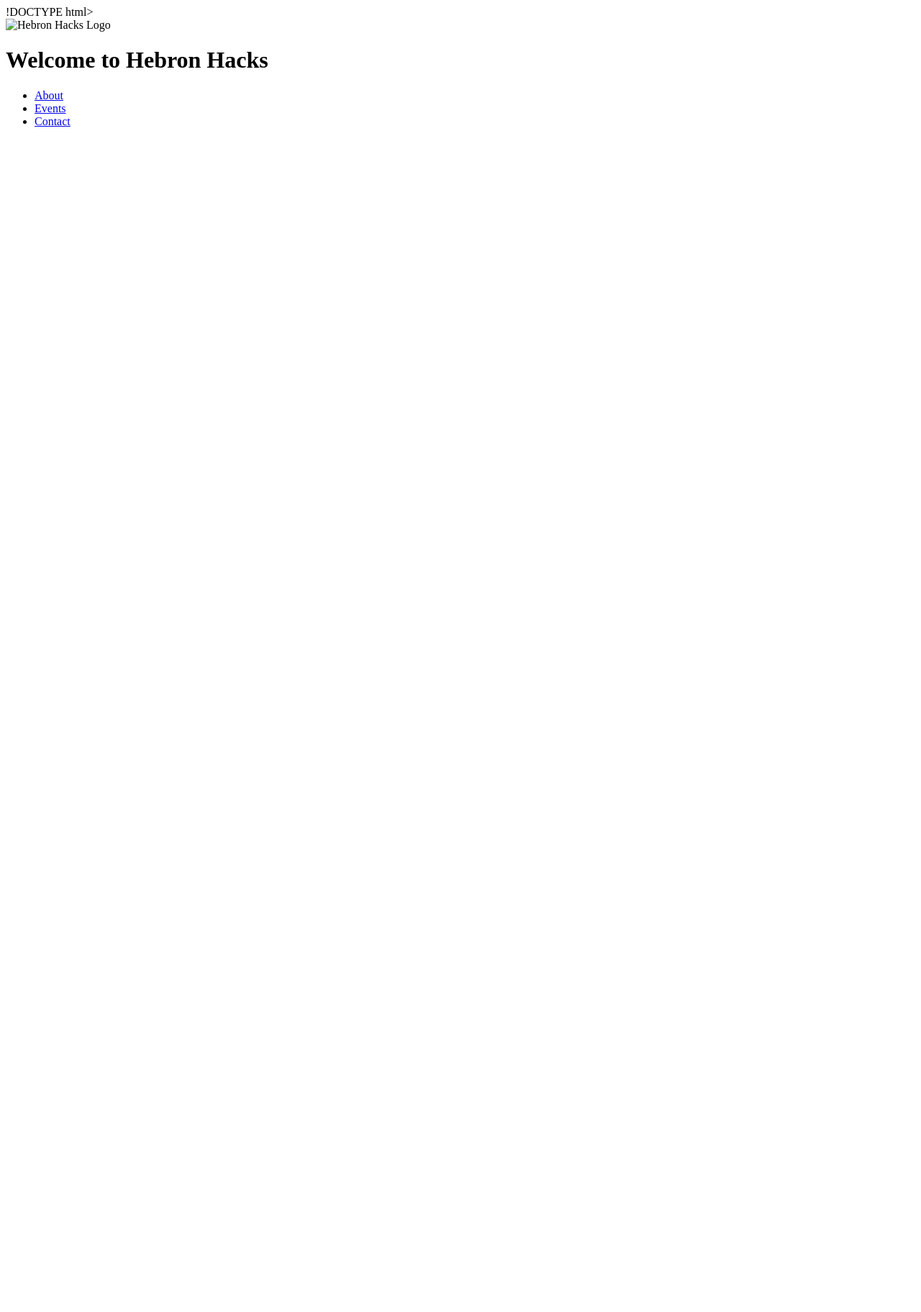
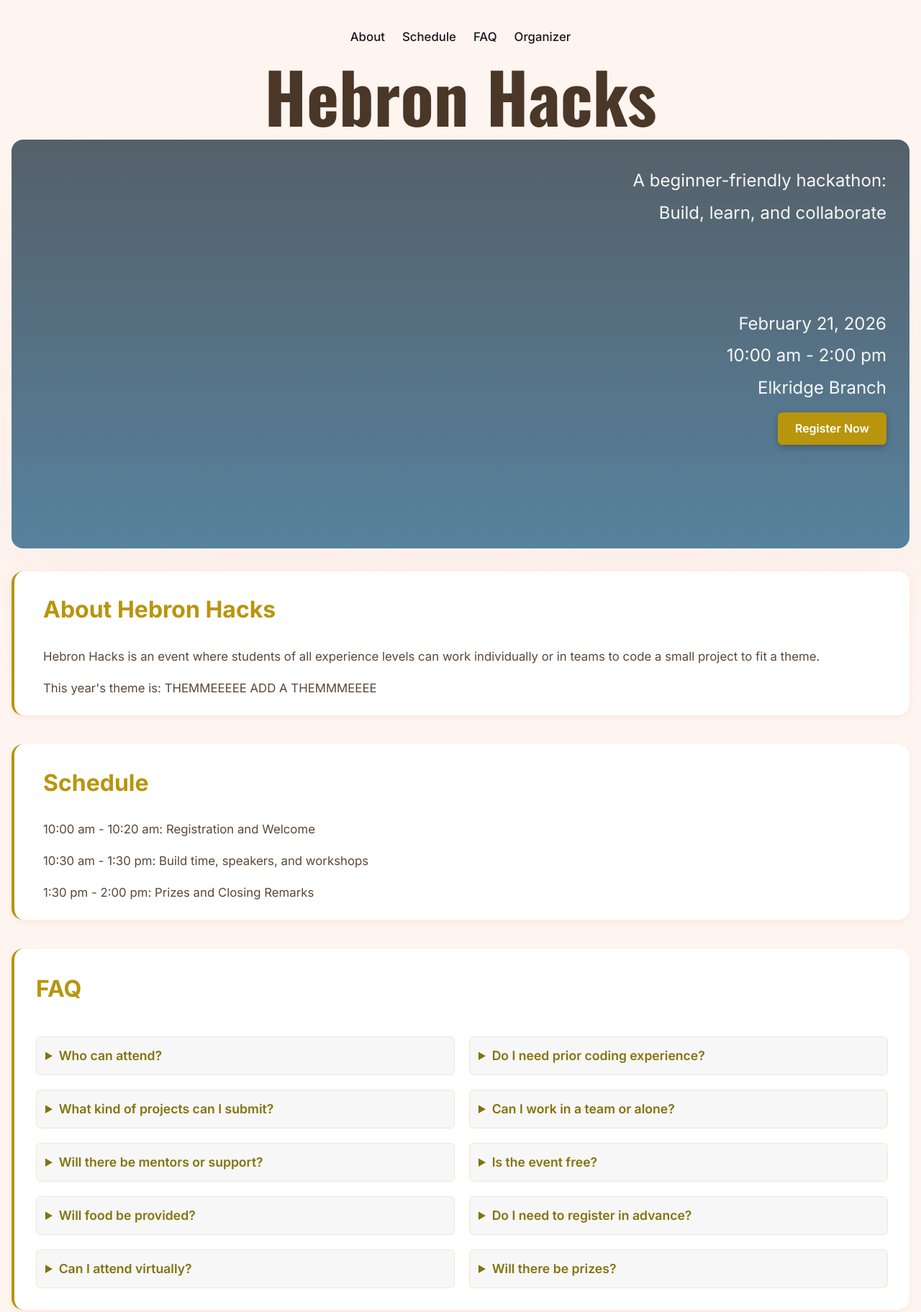
Before and after one commit to HebronHacks/hebronhacks.github.io, a plain HTML site: page main.html in a window 1280 px wide. Shown: the top 1823 px of the page at 72% size. Before the commit the page ends 800 px from the top, so only its background shows below. Drawn offline with nearby package versions, Linux system fonts and the light colour scheme.

Commit message:
Update HTML structure and styling

```diff
--- a/main.html
+++ b/main.html
@@ -1,4 +1,4 @@
-!DOCTYPE html>
+<!DOCTYPE html>
 <html lang="en">
     <head>
         <meta charset="UTF-8">
@@ -7,15 +7,134 @@
         <link rel="stylesheet" href="style.css">
     </head>
     <body>
+        <nav class="navbar">
+            <a href="#about">About</a>
+            <a href="#schedule">Schedule</a>
+            <a href="#faq">FAQ</a>
+            <a href="#organizer">Organizer</a>
+        </nav>
+
+        <div class="HebronHacks">
+            <h1>Hebron Hacks</h1>
+        </div>
+
         <header>
-            <img src="hebronhackslogo.png" alt="Hebron Hacks Logo" class="logo">
-            <h1>Welcome to Hebron Hacks</h1>
-            <nav>
-                <ul>
-                    <li><a href="#about">About</a></li>
-                    <li><a href="#events">Events</a></li>
-                    <li><a href="#contact">Contact</a></li>
-                </ul>
+            <p>A beginner-friendly hackathon:</p>
+            <p>Build, learn, and collaborate</p><br><br><br><br>
+            <p>February 21, 2026</p>
+            <p>10:00 am - 2:00 pm</p>
+            <p>Elkridge Branch</p>
+            <a href="https://docs.google.com/forms/d/e/1FAIpQLSfYKWyybxWXGmYkvp_SejnLG1j4pT2fsm_Zh-QbUBAGjT4VTw/viewform?usp=dialog" class="register-button" target="_blank">Register Now</a>
         </header>
+
+
+        <div class="intro" id="about">
+            <h2>About Hebron Hacks</h2>
+            <p>Hebron Hacks is an event where students of all experience levels can work individually or in teams to code a small project to fit a theme.</p>
+            <p>This year's theme is: THEMMEEEEE ADD  A THEMMMEEEE</p>
+        </div>
+
+        <div class="schedule" id="schedule">
+            <h2>Schedule</h2>
+            <p>10:00 am - 10:20 am: Registration and Welcome</p>
+            <p>10:30 am - 1:30 pm: Build time, speakers, and workshops</p>
+            <p>1:30 pm - 2:00 pm: Prizes and Closing Remarks</p>
+        </div>
+
+        <div class="faq" id="faq">
+            <h2>FAQ</h2>
+
+            <details>
+            <summary>Who can attend?</summary>
+            <p>
+                Hebron Hacks is open to all students. Beginners, intermediate, and advanced coders are all welcome.
+                Anyone interested in coding, design, or technology is encouraged to participate.
+            </p>
+            </details>
+
+            <details>
+            <summary>Do I need prior coding experience?</summary>
+            <p>
+                No prior experience is required. This event is designed to be beginner-friendly, and mentors and resources will be available to help you get started.
+            </p>
+            </details>
+
+            <details>
+            <summary>What kind of projects can I submit?</summary>
+            <p>
+                Projects can be built using any programming language or platform. Projects do not need to be finished to be shared at the end of the event.
+            </p>
+            </details>
+
+            <details>
+            <summary>Can I work in a team or alone?</summary>
+            <p>
+                You can work individually or in a team of up to four people. Mentors can help you form teams if needed.
+            </p>
+            </details>
+
+            <details>
+            <summary>Will there be mentors or support?</summary>
+            <p>
+                Yes! Mentors, workshops, and resources will be available throughout the hackathon to help participants.
+            </p>
+            </details>
+
+            <details>
+            <summary>Is the event free?</summary>
+            <p>
+                Yes! Hebron Hacks is completely free to attend.
+            </p>
+            </details>
+
+            <details>
+            <summary>Will food be provided?</summary>
+            <p>
+                Pizza and snacks will be available for participants.
+            </p>
+            </details>
+
+            <details>
+            <summary>Do I need to register in advance?</summary>
+            <p>
+                Yes, please sign up in advance using the registration form. This helps us plan teams, mentors, and materials.
+            </p>
+            </details>
+
+            <details>
+            <summary>Can I attend virtually?</summary>
+            <p>
+                Yes, students can join virtually if they are unable to attend in person. Details for virtual participation will be shared after registration.
+            </p>
+            </details>
+
+            <details>
+            <summary>Will there be prizes?</summary>
+            <p>
+                Prizes may be awarded! Details will be announced closer to the event.
+            </p>
+            </details>
+        </div>
+
+        <div class="about" id="organizer">
+            <h2>About the Organizer</h2>
+            <p>Hi, my name is Tanvi and I'm the organizer of Hebron Hacks. I'm passionate about technology, economics,
+                art, and bringing people together. I hope you'll join us for a day of learning and fun!
+            </p>
+        </div>
+
+        <footer>
+        </footer>
+
+        <script>
+            const navbar = document.querySelector('.navbar');
+            window.addEventListener('scroll', () => {
+                if (window.scrollY > 50) {
+                    navbar.classList.add('scrolled');
+                } else {
+                    navbar.classList.remove('scrolled');
+                }
+            });
+        </script>
     </body>
 </html>
--- a/style.css
+++ b/style.css
@@ -0,0 +1,155 @@
+@import url('https://fonts.googleapis.com/css2?family=Inter:ital,opsz,wght@0,14..32,100..900;1,14..32,100..900&family=Oswald:wght@200..700&display=swap');
+
+body {
+  font-family: 'Inter', sans-serif;
+  background: #fff5f0;
+  color: #4a3728;
+  margin: 0;
+  padding: 2vh;
+  line-height: 1.6;
+}
+
+header {
+  background: linear-gradient(0deg, #57829e 0%, #556069 100%) ;
+  color: white;
+  padding: 4vh;
+  border-radius: 2vh;
+  text-align: right;
+  box-shadow: 0 10vh 20vh rgba(238, 216, 207, 0.2);
+  height: 63vh;
+  margin-bottom: 4vh;
+}
+
+.HebronHacks {
+  font-size: 3em;
+  text-align: center;
+  margin-top: -12vh;
+  margin-bottom: -10vh;
+  font-family: "oswald", sans-serif;
+}
+
+header p {
+  margin: 0.8vh 0;
+  font-size: 1.5em;
+  opacity: 0.95;
+}
+
+.navbar {
+  display: flex;
+  justify-content: center;
+  padding: 2vh;
+  background-color: fff5f0;
+  flex-wrap: wrap;
+  position: sticky;
+  top: 0;
+  z-index: 100;
+  transition: background-color 0.2s ease;
+}
+
+.navbar.scrolled {
+  background-color: #B8950D;
+}
+
+.navbar a {
+  text-decoration: none;
+  color: #1C161D;
+  font-weight: 500;
+  font-size: 1.05em;
+  padding: 0.8vh 1.5vh;
+  border-radius: 0.5vh;
+  transition: all 0.3s ease;
+}
+
+.navbar a:hover {
+  background-color: #8B7A0D;
+}
+
+h2 {
+  color: #B8950D;
+  font-size: 2em;
+}
+
+.register-button {
+  display: inline-block;
+  background-color: #B8950D;
+  color: white;
+  padding: 1.2vh 3vh;
+  text-decoration: none;
+  border-radius: 0.8vh;
+  font-weight: 600;
+  margin-top: 1vh;
+  transition: all 0.3s ease;
+  box-shadow: 0 0.4vh 1.2vh rgba(43, 22, 3, 0.3);
+}
+
+.register-button:hover {
+  background-color: #cfb106;
+  transform: translateY(-0.2vh);
+  box-shadow: 0 0.6vh 1.6vh rgba(53, 36, 20, 0.4)
+}
+
+.intro, .schedule, .faq, .about {
+  background-color: white;
+  padding-left: 5vh;
+  padding-top: 0.1vh;
+  padding-bottom: 1vh;
+  margin-bottom: 5vh;
+  border-radius: 2vh;
+  box-shadow: 0 0.4vh 1.2vh rgba(212, 114, 74, 0.1);
+  border-left: 0.5vh solid #B8950D;  scroll-margin-top: 10vh;
+  padding-right: 4vh;
+}
+
+.intro p, .schedule p, .faq p {
+  color: #5a4738;
+  font-size: 1.05em;
+}
+
+.faq {
+  display: flex;
+  flex-wrap: wrap;
+  gap: 20px;
+  padding: 30px;
+  align-items: flex-start;
+}
+
+.faq h2 {
+  width: 100%;
+  margin: 0 0 20px 0;
+}
+
+details {
+  flex: 1;
+  min-width: 45%;
+  margin-bottom: 0;
+  padding: 1.5vh;
+  background-color: #f7f7f7;
+  border-radius: 0.8vh;
+  border: 0.1vh solid #f1e5da;
+  cursor: pointer;
+}
+
+details summary {
+  color: #83730e;
+  font-weight: 600;
+  font-size: 1.1em;
+  cursor: pointer;
+  user-select: none;
+}
+
+details summary:hover {
+  color: #463d0d;
+}
+
+details[open] {
+  background-color: #fdf3eb;
+}
+
+details p {
+  margin-top: 1.2vh;
+  color: #5a4738;
+}
+
+.about {
+  scroll-margin-top: 5vh;
+}
```
